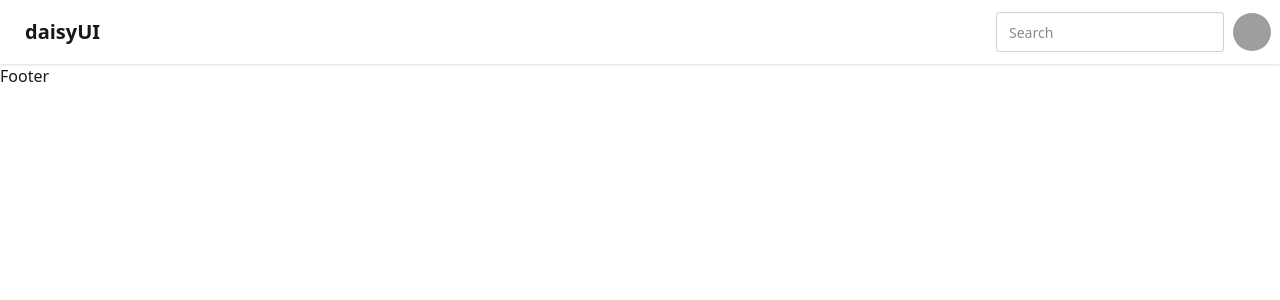
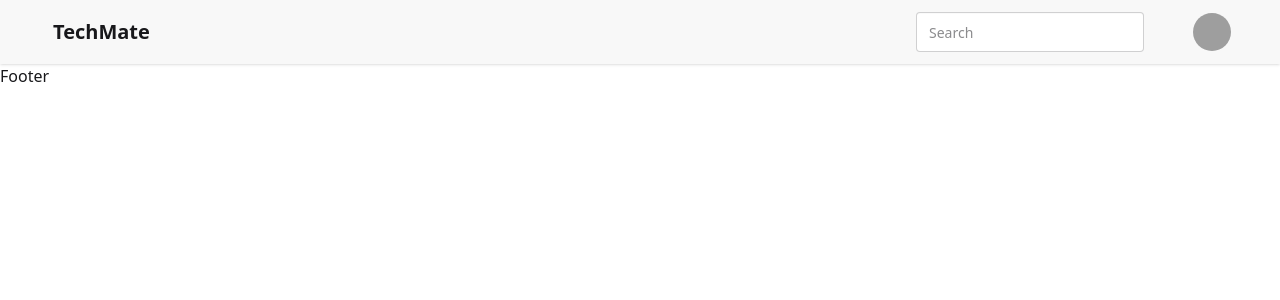
Before and after one commit to varunraj923/TechMate, a React (Vite) app: page / in a window 1280 px wide. Shown: the top 300 px of the page. Built offline with nearby package versions, Linux system fonts and the light colour scheme; grey boxes are pictures that could not be loaded.

Commit message:
created Navbar

```diff
--- a/src/components/Login.jsx
+++ b/src/components/Login.jsx
@@ -3,8 +3,11 @@ import React from 'react'
 const Login = () => {
   return (
     <div>
-      <h1>Login Page</h1>
+      <h1>Login</h1>
+
     </div>
+
+
   )
 }
 
--- a/src/components/Navbar.jsx
+++ b/src/components/Navbar.jsx
@@ -2,12 +2,12 @@ import React from 'react'
 
 const Navbar = () => {
   return (
-    <div className="navbar bg-base-100 shadow-sm">
+    <div className="navbar bg-base-200 shadow-sm">
   <div className="flex-1">
-    <a className="btn btn-ghost text-xl">daisyUI</a>
+    <a className="btn btn-ghost text-xl ml-7">TechMate</a>
   </div>
-  <div className="flex gap-2">
-    <input type="text" placeholder="Search" className="input input-bordered w-24 md:w-auto" />
+  <div className="flex gap-2 mr-10">
+    <input type="text" placeholder="Search" className="input input-bordered w-24 md:w-auto mr-10" />
     <div className="dropdown dropdown-end">
       <div tabIndex={0} role="button" className="btn btn-ghost btn-circle avatar">
         <div className="w-10 rounded-full">
```
